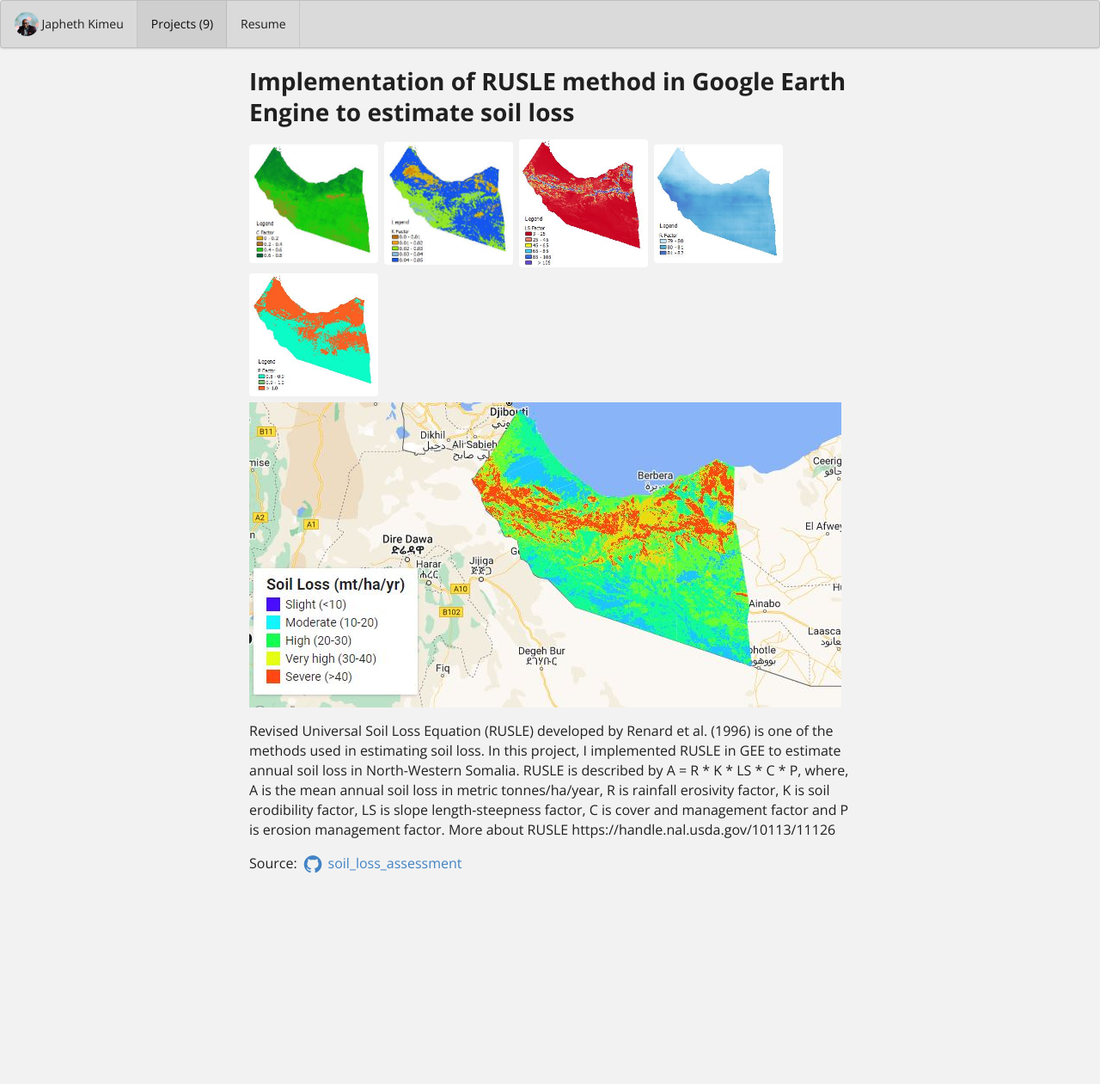
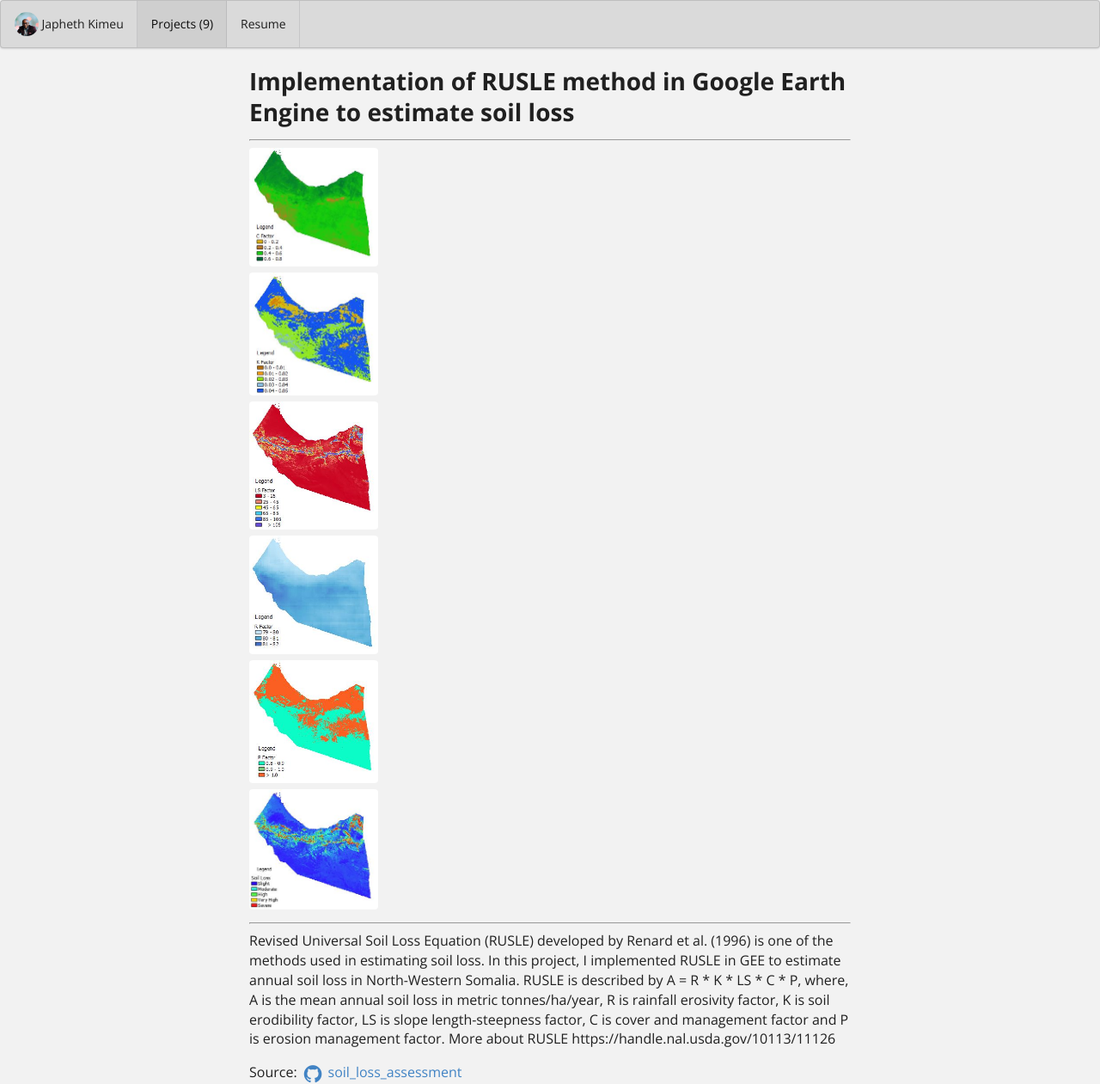
Before and after one commit to japhethkimeu/japhethkimeu.github.io, a Jekyll site: the page built from projects/project-3.md, in a window 1280 px wide. Shown: the whole page at 86% size. Built offline with Jekyll 4.4.1, drawn with Linux system fonts in a browser that asks for light colours; before the commit the page ends 1017 px from its top, so only the background shows below that.

Commit message:
Update project-3.md

```diff
--- a/projects/project-3.md
+++ b/projects/project-3.md
@@ -13,16 +13,26 @@
   - land degradation
 summary: Estimating soil loss using RUSLE in Google Earth Engine.
 ---
+---
 <div class="ui small rounded images">
   <img class="ui image" src="../images/C.JPG">
-
-
+</div>
+<div class="ui small rounded images">
   <img class="ui image" src="../images/K.JPG">
+</div>
+<div class="ui small rounded images">
   <img class="ui image" src="../images/LS.JPG">
+</div>
+<div class="ui small rounded images">
   <img class="ui image" src="../images/R.JPG">
+</div>
+<div class="ui small rounded images">
   <img class="ui image" src="../images/P.JPG">
 </div>
-<img class="ui image" src="{{ site.baseurl }}/images/soil_loss.JPG">
+<div class="ui small rounded images">
+  <img class="ui image" src="../images/annual_soil_loss.JPG">
+</div>
+---
 
 Revised Universal Soil Loss Equation (RUSLE) developed by Renard et al. (1996) is one of the methods used in estimating soil loss. In this project, I implemented RUSLE in GEE to estimate annual soil loss in North-Western Somalia. RUSLE is described by A = R * K * LS * C * P, where, A is the mean annual soil loss in metric tonnes/ha/year, R is rainfall erosivity factor, K is soil erodibility factor, LS is slope length-steepness factor, C is cover and management factor and P is erosion management factor. More about RUSLE https://handle.nal.usda.gov/10113/11126
 
```
